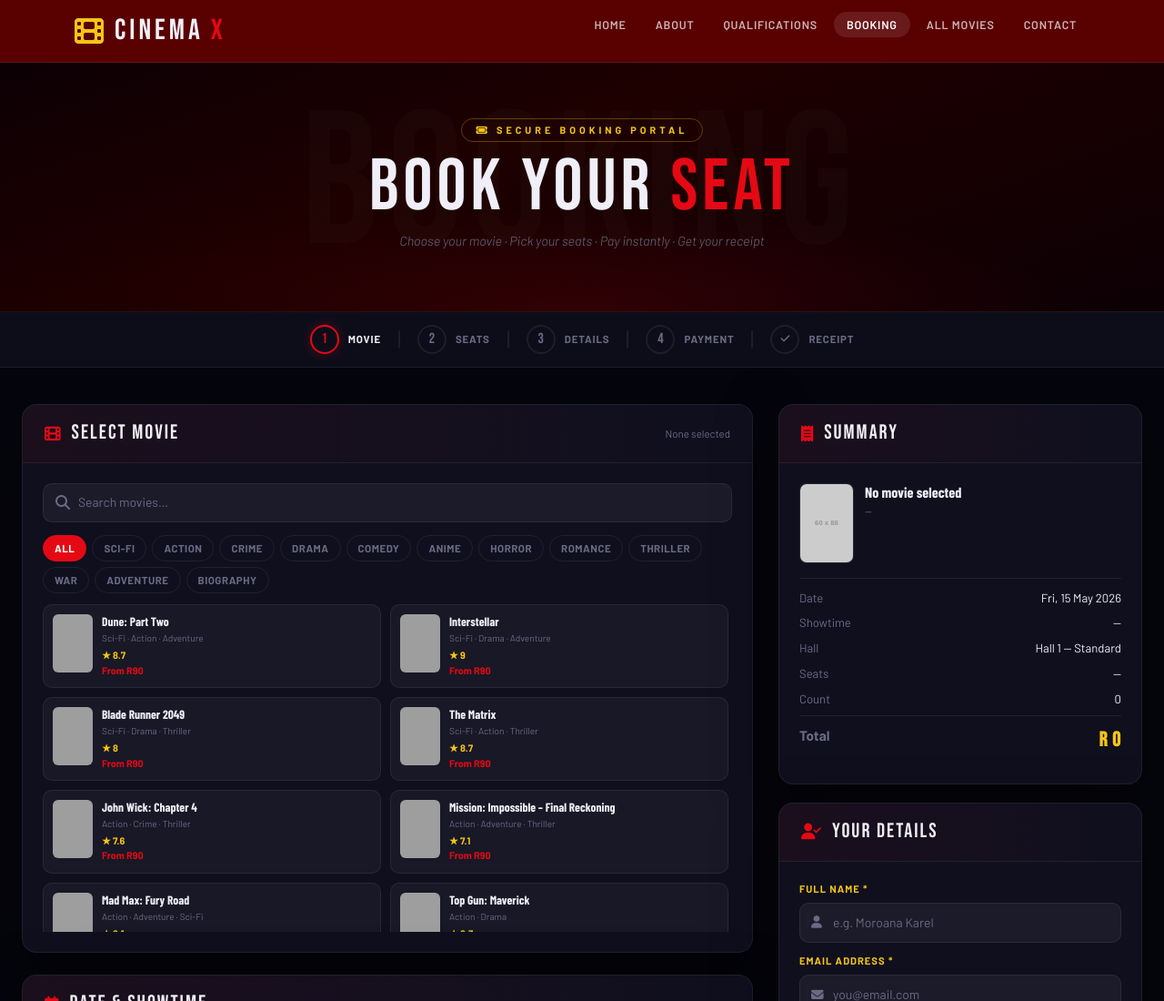
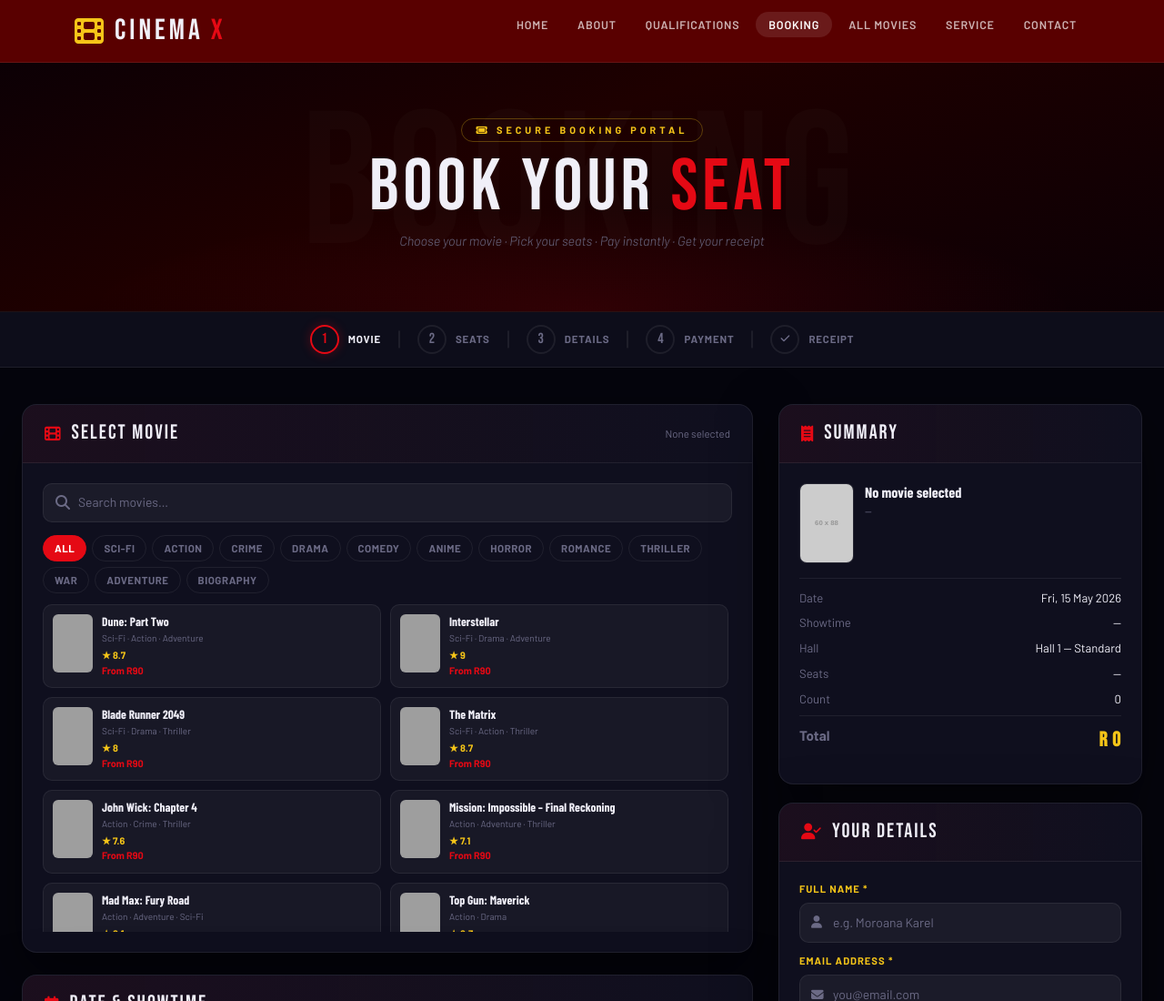
Before and after one commit to MachoeneKarl/cinemax, a plain HTML site: page booking.html in a window 1280 px wide. Shown: the top 1100 px of the page at 91% size. Drawn offline with nearby package versions, Linux system fonts and the light colour scheme; grey boxes are pictures that could not be loaded; placeholder pictures from the web are drawn by us; a web font is replaced by a local one.

Commit message:
Update booking.html

```diff
--- a/booking.html
+++ b/booking.html
@@ -1551,6 +1551,7 @@
                 <li><a href="qualifications.html">Qualifications</a></li>
                 <li><a href="booking.html" class="active">Booking</a></li>
                 <li><a href="listedMovies.html">All Movies</a></li>
+                <li><a href="service.html">Service</a></li>
                 <li><a href="contact.html">Contact</a></li>
             </ul>
             <button class="hamburger" id="ham"><span></span><span></span><span></span></button>
```
